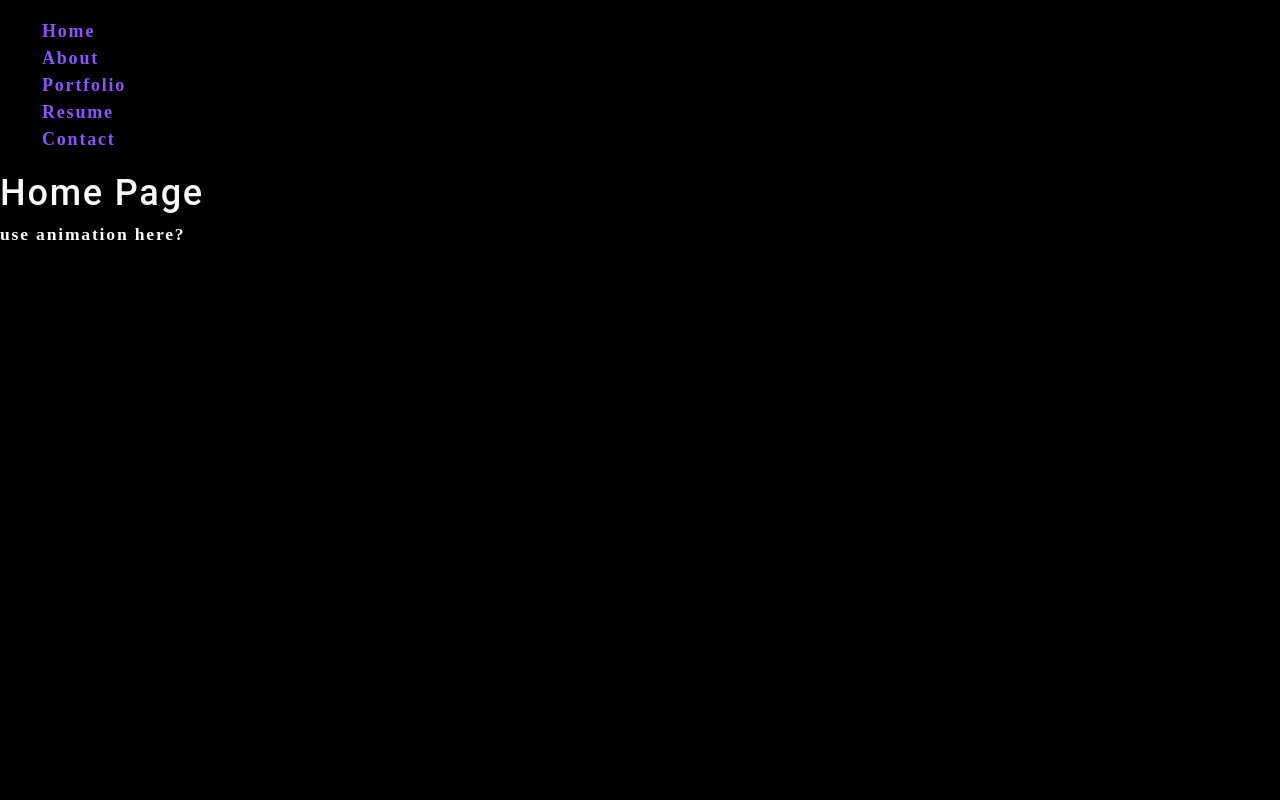
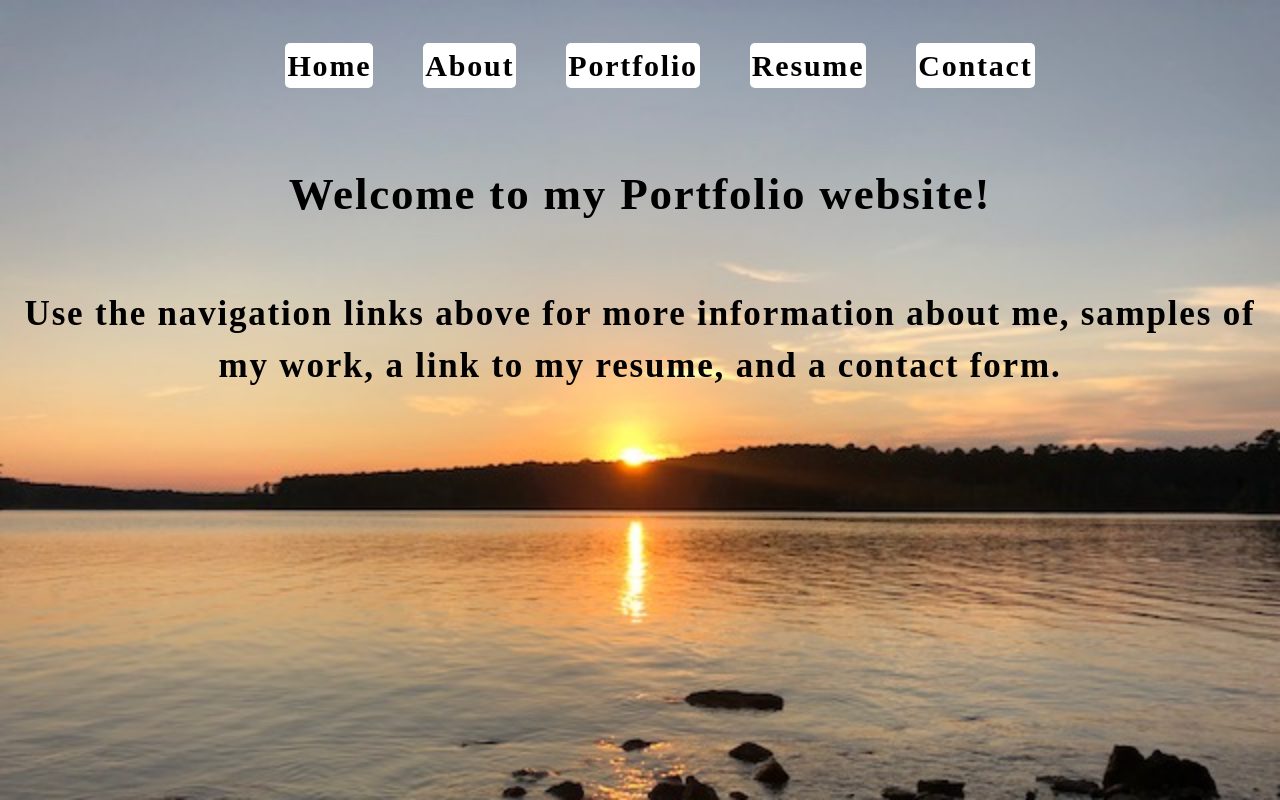
Before and after one commit to dogmom3/20-react-portfolio, a React (Create React App) app: page / in a window 1280 px wide. Built offline with nearby package versions, Linux system fonts and the light colour scheme.

Commit message:
image layout and links

```diff
--- a/public/index.html
+++ b/public/index.html
@@ -24,7 +24,7 @@
       work correctly both with client-side routing and a non-root public URL.
       Learn how to configure a non-root public URL by running `npm run build`.
     -->
-    <title>React App</title>
+    <title>Blair Seivers Portfolio</title>
   </head>
   <body>
     <noscript>You need to enable JavaScript to run this app.</noscript>
--- a/src/App.js
+++ b/src/App.js
@@ -7,7 +7,7 @@ const App = () => <PortfolioContainer />;
 // function App() {
 //     return (
 //       <div>
-
+// <h1> portfolio</h1>
 //     </div>
 
 //     );
--- a/src/components/NavTabs.js
+++ b/src/components/NavTabs.js
@@ -70,7 +70,7 @@
 // export default Nav;
 
 import React from 'react';
-import { capitalizeFirstLetter } from "../utils/helpers";
+// import { capitalizeFirstLetter } from "../utils/helpers";
 
 // Here we are using object destructuring assignment to pluck off our variables from the props object
 // We assign them to their own variable names
--- a/src/components/pages/Home.js
+++ b/src/components/pages/Home.js
@@ -2,11 +2,9 @@ import React from 'react';
 
 export default function Home() {
   return (
-    <div>
-      <h1>Home Page</h1>
-      <p>
-     use animation here?
-      </p>
+    <div className='home'>
+      <h1>Welcome to my Portfolio website! </h1>
+       <h2> Use the navigation links above for more information about me, samples of my work, a link to my resume, and a contact form.</h2>
     </div>
   );
 }
--- a/src/components/pages/Portfolio.js
+++ b/src/components/pages/Portfolio.js
@@ -1,73 +1,129 @@
 import React from "react";
-import { capitalizeFirstLetter } from '../../utils/helpers';
-import sample1 from '../../assets/weather-dashboard2.png'
-import sample2 from '../../assets/password-generator.png'
-import sample3 from '../../assets/js-quiz3.png'
-import sample4 from '../../assets/team-profile-generator.png'
-import sample5 from '../../assets/happytrees.png'
+import { capitalizeFirstLetter } from "../../utils/helpers";
+import sample1 from "../../assets/weather-dashboard2.png";
+import sample2 from "../../assets/password-generator.png";
+import sample3 from "../../assets/js-quiz3.png";
+import sample4 from "../../assets/team-profile-generator.png";
+import sample5 from "../../assets/happytrees.png";
+import sample6 from "../../assets/dognostic.png";
 
-function Portfolio(props) {
-  const currentImage = {
-    name: "Weather App",
-    description:
-      "App for searching and viewing weather data in various cities",
-  };
+
+function Portfolio() {
+  // const currentImage = {
+  //   name: "Weather App",
+  //   description:
+  //     "App for searching and viewing weather data in various cities",
+  // };
   return (
-    <section>
-      <h1>{capitalizeFirstLetter(currentImage.name)}</h1>
-      {/* <p>{currentImage.name}</p> */}
-      <div className='flex-row'>
-          <img
-            src={sample1}
-            alt='Weather App'
-            className='img-thumbnail mx-1'
-          />
+    <section className="portfolio">
+      <div className="app-row">
+        <div className="apps">
+          <h1>Weather App</h1>
+          <div className="app-links">
+            <a
+              href="https://dogmom3.github.io/weather-dashboard/"
+              target="blank"
+            >
+              Deployed App
+            </a>
+            <a
+              href="https://github.com/dogmom3/weather-dashboard"
+              target="blank"
+            >
+              View this project on GitHub
+            </a>
           </div>
-      <h1>{capitalizeFirstLetter(currentImage.name)}</h1>
-      {/* <p>{currentImage.name}</p> */}
-      <div className='flex-row'>
-          <img
-            src={sample2}
-            alt='Password Generator'
-            className='img-thumbnail mx-1'
-          />
+          <img src={sample1} alt="Weather App" className="img" />
         </div>
-      <h1>{capitalizeFirstLetter(currentImage.name)}</h1>
-      {/* <p>{currentImage.name}</p> */}
-      <div className='flex-row'>
-          <img
-            src={sample3}
-            alt='Quiz'
-            className='img-thumbnail mx-1'
-          />
+        <div className="apps">
+          <h1>Password Generator</h1>
+          <div className="app-links">
+            <a
+              href="https://dogmom3.github.io/password-generator/"
+              target="blank"
+            >
+              Deployed App
+            </a>
+            <a
+              href="https://github.com/dogmom3/password-generator"
+              target="blank"
+            >
+              View this project on GitHub
+            </a>
           </div>
-      <h1>{capitalizeFirstLetter(currentImage.name)}</h1>
-      {/* <p>{currentImage.name}</p> */}
-      <div className='flex-row'>
-          <img
-            src={sample4}
-            alt='Employee Profile Builder'
-            className='img-thumbnail mx-1'
-          />
+          <img src={sample2} alt="Password Generator" className="img" />
         </div>
-      <h1>{capitalizeFirstLetter(currentImage.name)}</h1>
-      {/* <p>{currentImage.name}</p> */}
-      <div className='flex-row'>
-          <img
-            src={sample5}
-            alt='Happy Trees'
-            className='img-thumbnail mx-1'
-          />
+        <div className="apps">
+          <h1>Quiz</h1>
+          <div className="app-links">
+          <a href="https://dogmom3.github.io/javascript-quiz/" target="blank">
+            Deployed App
+          </a>
+          <a href="https://github.com/dogmom3/javascript-quiz" target="blank">
+            View this project on GitHub
+          </a>
+          </div>
+          <img src={sample3} alt="Quiz" className="img" />
+        </div>
       </div>
 
+      <div className="app-row">
+        <div className="apps">
+          <h1>Employee Profile Builder</h1>
+          <div className="app-links">
+          <a
+            href="https://dogmom3.github.io/employee-data-input/"
+            target="blank"
+          >
+            Deployed App
+          </a>
+          <a
+            href="https://github.com/dogmom3/employee-data-input"
+            target="blank"
+          >
+            View this project on GitHub
+          </a>
+          </div>
+          <img src={sample4} alt="Employee Profile Builder" className="img" />
+        </div>
+        <div className="apps">
+          <h1>Happy Trees</h1>
+          <div className="app-links">
+          <a href="https://gentle-lake-59989.herokuapp.com/" target="blank">
+            Deployed App
+          </a>
+          <a
+            href="https://github.com/HackStreetPeople/happy-trees"
+            target="blank"
+          >
+            View this project on GitHub
+          </a>
+          </div>
+          <img src={sample5} alt="Happy Trees" className="img" />
+        </div>
+        <div className="apps">
+          <h1>Dognostic</h1>
+          <div className="app-links">
+          <a
+            href="https://boolean-hooligans.github.io/dognostic-1/"
+            target="blank"
+          >
+            Deployed App
+          </a>
+          <a
+            href="https://github.com/Boolean-Hooligans/dognostic-1"
+            target="blank"
+          >
+            View this project on GitHub
+          </a>
+          </div>
+          <img src={sample6} alt="Dognostic" className="img" />
+        </div>
+      </div>
     </section>
-
   );
 }
 export default Portfolio;
-
-
-
 
 //   const projects = [
 //     { name: "Weather App",
--- a/src/index.css
+++ b/src/index.css
@@ -1,31 +1,79 @@
+* {
+  box-sizing: border-box;
+  background-size: cover;
+  /* color: lightskyblue; */
+}
+html,
+body {
+  background-image: url('../src/assets/fallslake.jpg');
+  background-attachment: fixed;
+  min-height: 100%;
+}
+h1 {
+  font-family: cursive;
+  font-size: 45px;
+}
+h2 {
+  font-family: cursive;
+  font-size: 35px;
+}
+.nav {
+  display: flex;
+  flex-direction: row;
+  justify-content: center;
+}
+.nav-item {
+  border-radius: 5px;
+  background: white;
+  font-size: 30px;
+  margin: 25px;
+  cursor: pointer;
+}
 
+a {
+  text-decoration: none;
+}
+a:hover {
+  text-decoration: underline;
+}
+.home {
+  display: flex;
+  flex-direction: column;
+  text-align: center;
+  /* justify-content: center; */
+}
+
+
+/* PORTFOLIO */
+.portfolio{
+  display: flex;
+  flex-direction: column;
+  align-items: center;
+  text-align: center;
+}
+.apps{
+  margin: 10px;
+  border-radius: 5px;
+}
+.app-row{
+  display:flex;
+  flex-direction: row;
+}
+.app-links {
+  display: flex;
+  flex-direction: column;
+}
+.img{
+  width: 28vw;
+  height: 25vh;
+}
 main {
   margin: 0 auto;
   max-width: 90%;
   padding: 50px 30px;
 }
-:root {
-  --primary: #8c54ff;
-  --secondary: #F3A847;
-  --tertiary: #B12704;
-  --light: #fafafa;
-  --dark: #000000;
-  --darker: #111111;
-  --error: rgb(228, 46, 1);
-  --spacing-one: calc(1rem * 0.5);
-  --spacing-two: calc(1rem);
-  --spacing-five: calc(2.5rem);
 
-}
 
-* {
-  box-sizing: border-box;
-}
-
-html,
-body {
-  min-height: 100%;
-}
 
 body {
   margin: 0;
@@ -33,62 +81,10 @@ body {
   font-weight: 600;
   line-height: 1.5;
   font-size: 18px;
-  letter-spacing: .1em;
+  letter-spacing: 0.1em;
   background: var(--dark);
   color: var(--light);
-  font-family: 'Poiret One', cursive;
-
-}
-
-h1,
-h2,
-h3,
-h4,
-h5,
-h6 {
-  font-family: 'Roboto', sans-serif;
-  font-weight: 500;
-  margin: 5px 0;
-  line-height: 1.25;
-}
-
-h1 {
-  font-size: 2.25rem;
-}
-
-h2 {
-  font-size: 2rem;
-}
-
-h3 {
-  font-size: 1.75rem;
-}
-
-h4 {
-  font-size: 1.5rem;
-}
-
-h5 {
-  font-size: 1.25rem;
-}
-
-h6 {
-  font-size: 1rem;
-}
-
-p {
-  font-size: 1.1rem;
-  margin-top: 0;
-}
-
-a {
-  color: var(--tertiary);
-  text-decoration: none;
-  font-weight: bold;
-}
-
-a:hover {
-  text-decoration: underline;
+  font-family: "Poiret One", cursive;
 }
 
 header {
@@ -103,7 +99,7 @@ button {
   font-size: 1rem;
   text-decoration: none;
   padding: 0.25rem 1rem;
-  border-radius: .5rem;
+  border-radius: 0.5rem;
   border: none;
   outline: none;
   cursor: pointer;
@@ -112,12 +108,12 @@ button {
 }
 
 button:hover {
-  opacity: .8;
+  opacity: 0.8;
 }
 
 button[disabled] {
   cursor: default;
-  opacity: .8;
+  opacity: 0.8;
 }
 
 img {
@@ -143,19 +139,11 @@ input {
 
 input:focus {
   border: 1px solid var(--secondary);
-  box-shadow: 0 0 .25rem rgba(0, 0, 0, .5);
+  box-shadow: 0 0 0.25rem rgba(0, 0, 0, 0.5);
 }
 
 li {
   list-style: none;
-}
-
-nav a:hover {
-  text-decoration: none;
-}
-
-nav  li {
-  cursor: pointer;
 }
 
 textarea {
@@ -172,10 +160,10 @@ textarea {
   margin-right: auto;
 }
 
-.flex-row {
+/* .flex-row {
   display: flex;
   flex-wrap: wrap;
-}
+} */
 
 .space-between {
   justify-content: space-between;
@@ -185,10 +173,10 @@ textarea {
   justify-content: flex-end;
 }
 
-.mx-1 {
+/* .mx-1 {
   margin-right: var(--spacing-one);
   margin-left: var(--spacing-one);
-}
+} */
 
 .mx-2 {
   margin-right: var(--spacing-two);
@@ -200,15 +188,15 @@ textarea {
   margin-bottom: var(--spacing-one);
 }
 
-.my-2 {
+/* .my-2 {
   margin-top: var(--spacing-two);
   margin-bottom: var(--spacing-two);
-}
+} */
 
-.my-5 {
+/* .my-5 {
   margin-top: var(--spacing-five);
   margin-bottom: var(--spacing-five);
-}
+} */
 
 .px-1 {
   padding-right: var(--spacing-one);
@@ -233,17 +221,12 @@ textarea {
 .card {
   width: 25%;
   text-align: center;
-}
+  margin-bottom: 50px;
 
-.img-thumbnail {
-  width: auto;
-  height: 300px;
-  margin-bottom: 50px;
-  cursor: pointer;
 }
 
 .modalBackdrop {
-	background: rgba(0, 0, 0, .65);
+  background: rgba(0, 0, 0, 0.65);
   bottom: 0;
   left: 0;
   overflow: auto;
@@ -287,7 +270,6 @@ a {
   padding: 2px 4px;
   margin-left: -2px;
   margin-right: -2px;
-
 }
 
 .navActive {
```
Also changed, not shown: 1 other file (tests, documents, lock files or other folders). Lines whose indentation alone changed are shown as unchanged.
